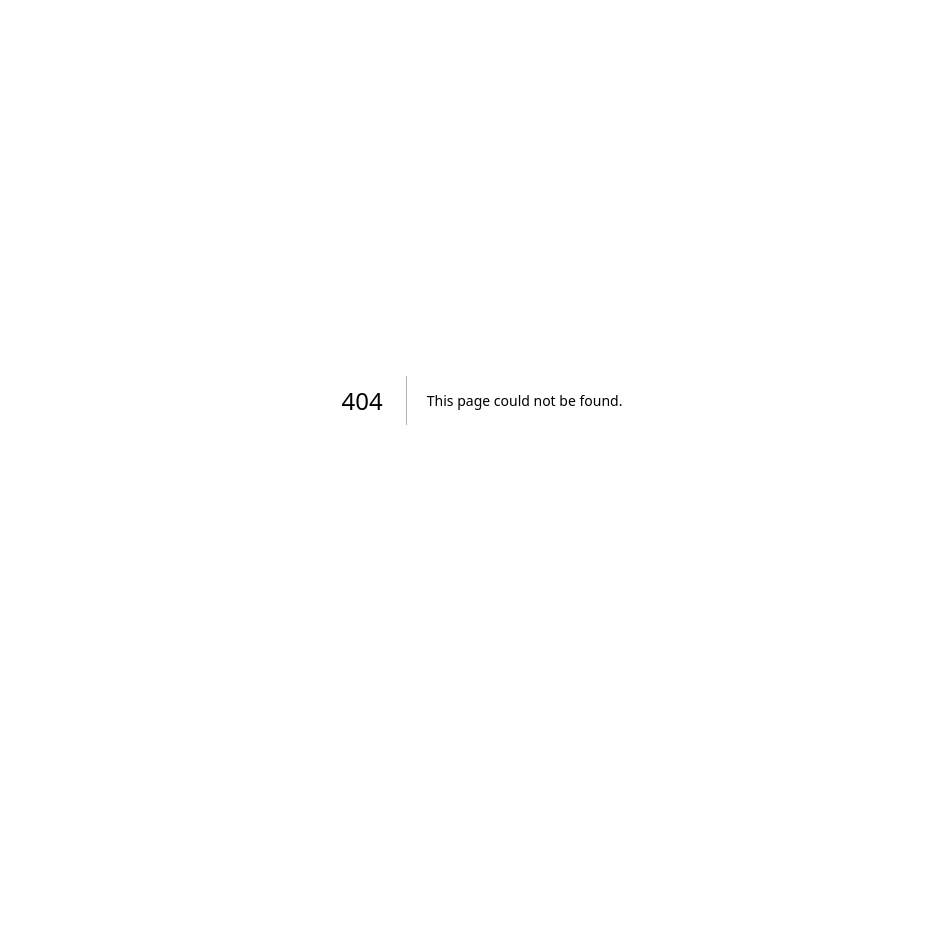
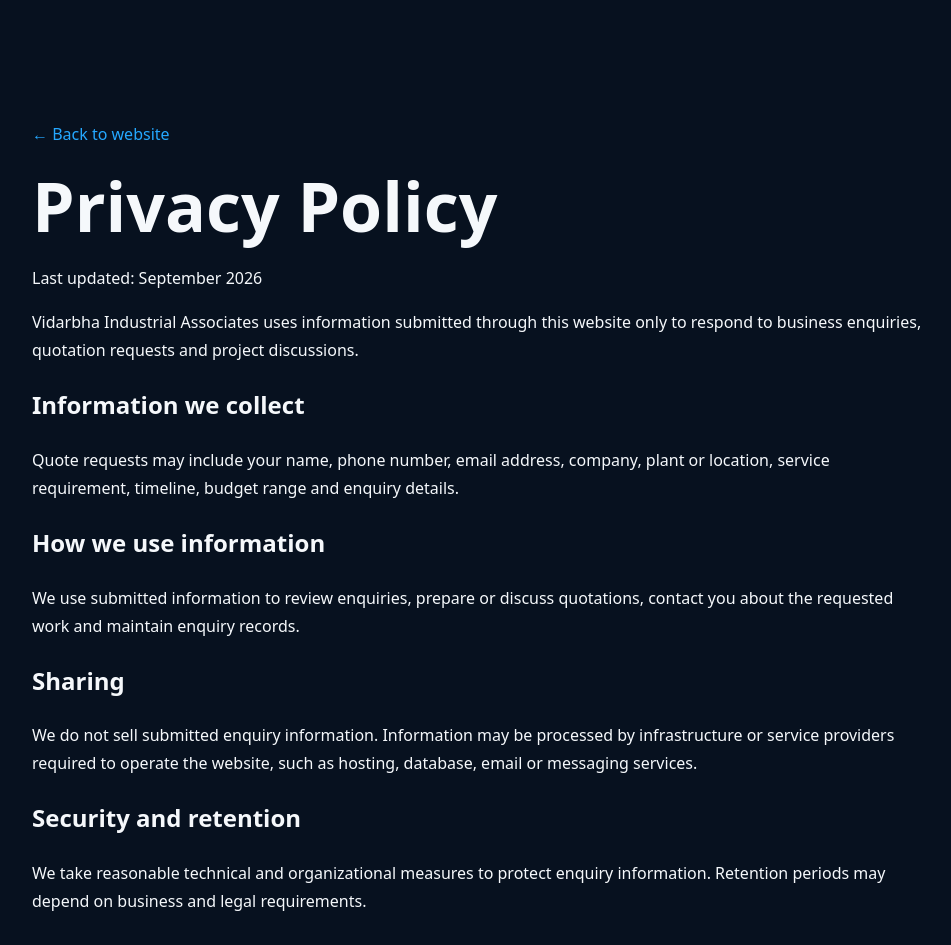
Before and after one commit to ronniee96/vidarbha-industrial-associates, a Next.js app: page /privacy-policy in a window 1280 px wide. Before the commit this address had no page. Shown: the top 945 px of the page, without its empty margins (158-1109 px from the left). Before the commit the page ends 800 px from the top, so only its background shows below. Built offline with nearby package versions, Linux system fonts and the light colour scheme.

Commit message:
Add privacy policy page

```diff
--- /dev/null
+++ b/app/privacy-policy/page.tsx
@@ -0,0 +1,22 @@
+export default function PrivacyPolicy() {
+  return (
+    <main style={{ minHeight: "100vh", padding: "120px 24px", background: "#07111f", color: "#f5f8fb", fontFamily: "system-ui, sans-serif" }}>
+      <article style={{ width: "min(900px, 100%)", margin: "0 auto", lineHeight: 1.75 }}>
+        <a href="/" style={{ color: "#25a8ff" }}>← Back to website</a>
+        <h1 style={{ fontSize: "clamp(40px, 7vw, 68px)", lineHeight: 1, margin: "24px 0" }}>Privacy Policy</h1>
+        <p>Last updated: September 2026</p>
+        <p>Vidarbha Industrial Associates uses information submitted through this website only to respond to business enquiries, quotation requests and project discussions.</p>
+        <h2>Information we collect</h2>
+        <p>Quote requests may include your name, phone number, email address, company, plant or location, service requirement, timeline, budget range and enquiry details.</p>
+        <h2>How we use information</h2>
+        <p>We use submitted information to review enquiries, prepare or discuss quotations, contact you about the requested work and maintain enquiry records.</p>
+        <h2>Sharing</h2>
+        <p>We do not sell submitted enquiry information. Information may be processed by infrastructure or service providers required to operate the website, such as hosting, database, email or messaging services.</p>
+        <h2>Security and retention</h2>
+        <p>We take reasonable technical and organizational measures to protect enquiry information. Retention periods may depend on business and legal requirements.</p>
+        <h2>Your choices</h2>
+        <p>For privacy questions or requests regarding submitted enquiry information, contact Vidarbha Industrial Associates at vidarbha.industrial.associates@gmail.com.</p>
+      </article>
+    </main>
+  );
+}
```
